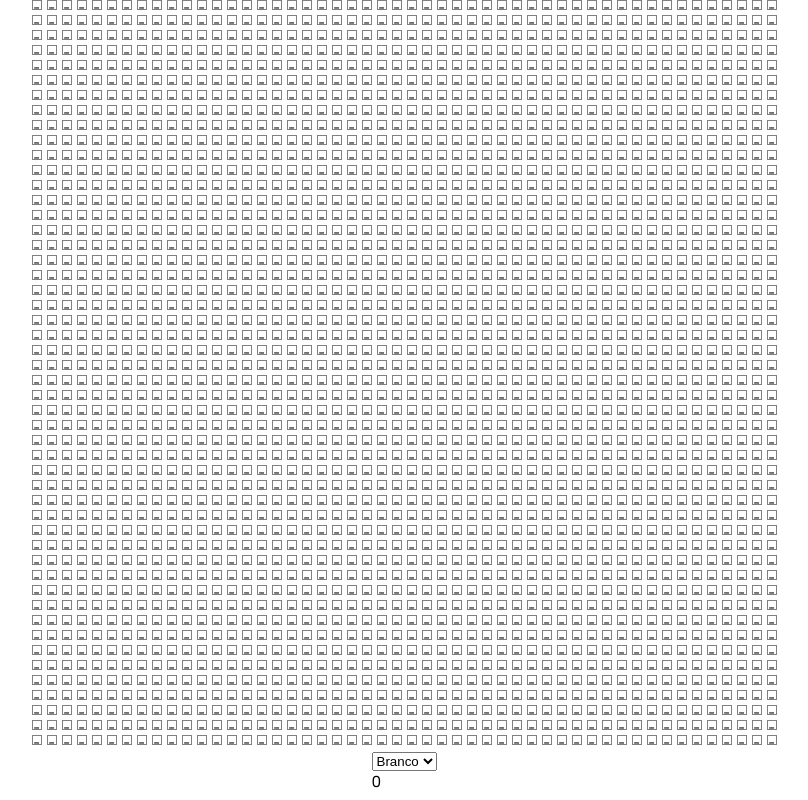
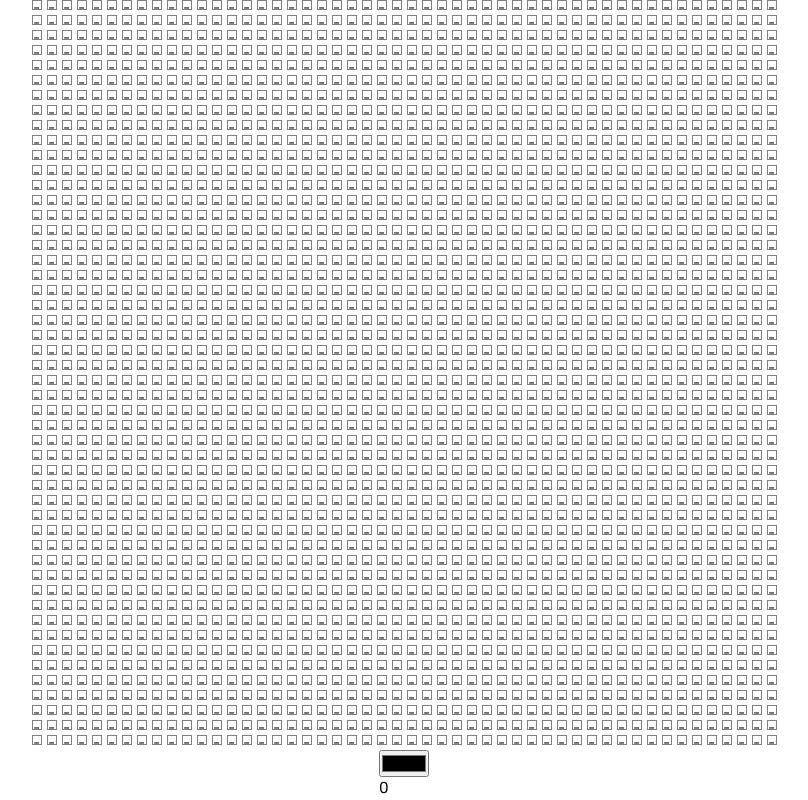
Before and after one commit to BeedinM/mat, a Next.js app: page / in a window 1280 px wide. Shown: the whole page, without its empty margins (236-1044 px from the left). Built offline with nearby package versions, Linux system fonts and the light colour scheme.

Commit message:
att escolha de cor

```diff
--- a/components/celula/celula.js
+++ b/components/celula/celula.js
@@ -1,8 +1,8 @@
 import styles from './celula.module.css';
 
-export default function Celula({idx, item, id, click}) {
+export default function Celula({ item, id, click}) {
     return (
-        <span key={idx} id={id} className={styles.celula} onClick={click}>
+        <span  id={id} className={styles.celula} onClick={click}>
             {item}
         </span>
     )
--- a/pages/index.js
+++ b/pages/index.js
@@ -46,14 +46,15 @@
             })}
             <div>
                 <div>
-                    <select name="cor" onChange={(e) => corChange(e)}>
+                    {/* <select name="cor" onChange={(e) => corChange(e)}>
                         <option value="White">Branco</option>
                         <option value="Black">Preto</option>
                         <option value="Blue">Azul</option>
                         <option value="Green">Verde</option>
                         <option value="Pink">Rosa</option>
                         <option value="Grey">Cinza</option>
-                    </select>
+                    </select> */}
+                    <input name='cor' type="color" onChange={(e) => corChange(e)} />
                 </div>
 
                 {col && linha && (
```
